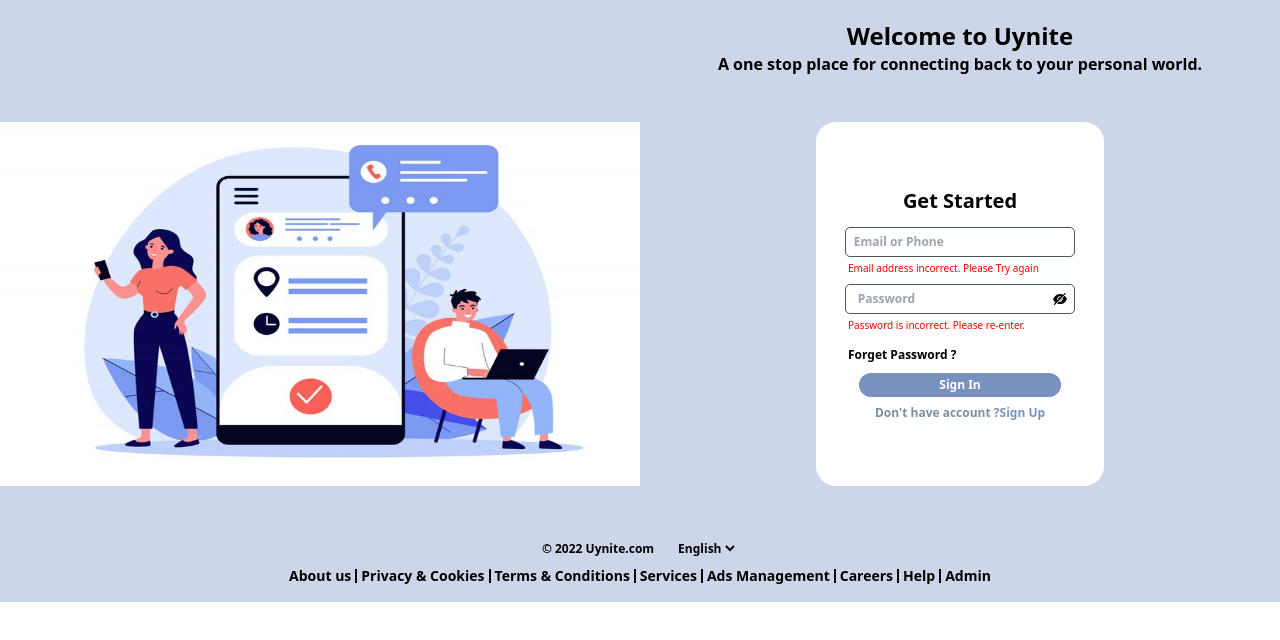
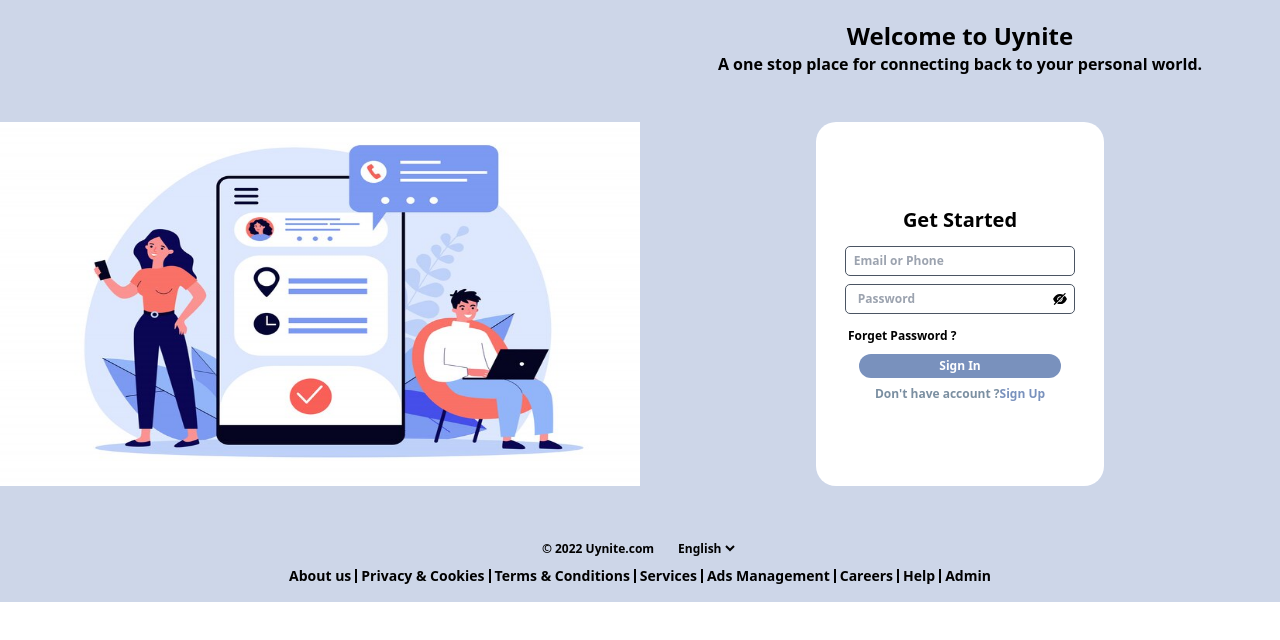
Before and after one commit to nshams901/responsive-design, a React (Vite) app: page /login in a window 1280 px wide. Shown: the top 640 px of the page. Built offline with nearby package versions, Linux system fonts and the light colour scheme.

Commit message:
Adding Validation

```diff
--- a/package.json
+++ b/package.json
@@ -10,10 +10,12 @@
   },
   "dependencies": {
     "@material-tailwind/react": "^1.4.2",
+    "formik": "^2.2.9",
     "react": "^18.2.0",
     "react-dom": "^18.2.0",
     "react-icons": "^4.8.0",
-    "react-router-dom": "^6.10.0"
+    "react-router-dom": "^6.10.0",
+    "yup": "^1.0.2"
   },
   "devDependencies": {
     "@types/react": "^18.0.28",
--- a/src/Components/Content/Button/Button2.jsx
+++ b/src/Components/Content/Button/Button2.jsx
@@ -3,7 +3,7 @@
 const Button2 = ({title,}) => {
   return (
     <div className={`w-full flex justify-center`}>
-        <button className={`bg-[#7991BD] text-white w-[70%] rounded-3xl py-1 font-bold text-xs`}>{title}</button>
+        <button type="submit" className={`bg-[#7991BD] text-white w-[70%] rounded-3xl py-1 font-bold text-xs`}>{title}</button>
     </div>
   )
 }
--- a/src/Components/Content/Content.jsx
+++ b/src/Components/Content/Content.jsx
@@ -18,9 +18,7 @@
             <Route path="/newpassword" element={<NewPassword /> }/>
             <Route path="/signup" element={ <Signup />  }/>
             <Route path="/entercode" element={  <EnterCode title="Enter Code" /> }/>
-
             <Route path="/verification" element={<EnterCode  title="Verfication starts now" />  }/>
-
           </Routes>
 
         </div>
--- a/src/Components/Content/InputBox/Input.jsx
+++ b/src/Components/Content/InputBox/Input.jsx
@@ -1,16 +1,20 @@
 import React from "react";
 
-const Input = ({title ,errorMessage}) => {
+const Input = ({title ,errorMessage,inputValue,onHandleChange,name,touched,onBlur}) => {
   return (
     <div className="w-full flex flex-col items-center">
       <input
         type="text"
+        name={name}
         placeholder={title}
+        value={inputValue}
         className="outline-none border-[1px] border-gray-600 rounded-[5px] w-[80%] text-xs py-1.5 pl-2 font-semibold"
+        onChange={onHandleChange}
+        onBlur={onBlur}
       />
-      <p className="text-[10px] text-[red] self-start ml-8 mt-1 w-[80%] ">
+     {touched &&  errorMessage ? <p className="text-[10px] text-[red] self-start ml-8 mt-1 w-[80%] ">
        {errorMessage}
-      </p>
+      </p> : null}
     </div>
   );
 };
--- a/src/Components/Content/InputBox/PasswordInput.jsx
+++ b/src/Components/Content/InputBox/PasswordInput.jsx
@@ -1,17 +1,23 @@
 import React, { useState } from "react";
 import { AiFillEyeInvisible, AiFillEye } from "react-icons/ai";
 
-const PasswordInput = ({ title, errorMessage }) => {
+const PasswordInput = ({
+  title,
+  errorMessage,
+  inputValue,
+  name,
+  onBlur,
+  touched,
+}) => {
   const [passwordType, setPasswordType] = useState("password");
 
   const onShowHidePassword = (event) => {
-      if(passwordType==="password")
-      {
-       setPasswordType("text")
-       return;
-      }
-      setPasswordType("password")
+    if (passwordType === "password") {
+      setPasswordType("text");
+      return;
     }
+    setPasswordType("password");
+  };
 
   return (
     <div className="w-full flex flex-col items-center justify-center ">
@@ -19,7 +25,9 @@
         <input
           type={passwordType}
           placeholder={title}
-          // values={passwordType}
+          name={name}
+          values={inputValue}
+          onBlur={onBlur}
           className="outline-none w-[90%] text-xs py-1.5 pl-2 font-semibold border-none"
         />
         {passwordType !== "password" ? (
@@ -31,9 +39,12 @@
           />
         )}
       </div>
-      <p className="text-[10px] text-[red] self-start ml-8 mt-1">
-        {errorMessage}
-      </p>
+
+      {touched && errorMessage ? (
+        <p className="text-[10px] text-[red] self-start ml-8 mt-1 w-[80%] ">
+          {errorMessage}
+        </p>
+      ) : null}
     </div>
   );
 };
--- a/src/Components/Content/Login/Login.jsx
+++ b/src/Components/Content/Login/Login.jsx
@@ -3,35 +3,77 @@
 import Input from "../InputBox/Input";
 import Heading from "../Heading/Heading";
 import PasswordInput from "../InputBox/PasswordInput";
+import { useFormik } from "formik";
 import Button2 from "../Button/Button2";
+import * as Yup from "yup";
 
 const Login = () => {
+  const passwordRules = /^(?=.*\d)(?=.*[a-z])(?=.*[A-Z]).{5,}$/;
+  const formik = useFormik({
+    initialValues: {
+      email: "",
+      password: "",
+    },
+    validationSchema: Yup.object({
+      email: Yup.string()
+        .email('"Email address incorrect. Please Try again"')
+        .required("Required"),
+        password:Yup.string()
+        .min(8,"Password should be minimum of 8 length characters with one numerical value")
+        .matches(passwordRules,{
+          message:
+            "min 5 characters, 1 upper case letter, 1 lower case letter, 1 numeric digit",
+        })
+        .required("Required"),
+    }),
+    onSubmit: (e) => {
+      e.preventDefault()
+      const dataObj = {
+        email: formik.values.email,
+        password: formik.values.password,
+      };
+      console.log("dataObj", dataObj);
+    },
+  });
+
   return (
     <>
-      <div className="w-full h-full rounded-[20px] flex flex-col justify-center items-center gap-2">
-        <Heading title="Get Started"/>
+      <form
+        className="w-full h-full rounded-[20px] flex flex-col justify-center items-center gap-2"
+        onSubmit={formik.handleSubmit}
+      >
+        <Heading title="Get Started" />
         <Input
           title="Email or Phone"
-          errorMessage="Email address incorrect. Please Try again"
+          name="email"
+          inputValue={formik.values.email}
+          errorMessage={formik.errors.email}
+          touched={formik.touched.email}
+          onHandleChange={formik.handleChange}
+          onBlur={formik.handleBlur}
         />
         <PasswordInput
           title="Password"
-          errorMessage="Password is incorrect. Please re-enter."
+          name="password"
+          inputValue={formik.values.password}
+          onHandleChange={formik.handleChange}
+          errorMessage={formik.errors.password}
+          touched={formik.touched.password}
+          onBlur={formik.handleBlur}
         />
         <div className="w-full">
           <Link to="/newpassword" className="ml-8 text-xs font-bold mb-2">
             Forget Password ?
           </Link>
         </div>
-        <Button2 title="Sign In"/>
+        <Button2 title="Sign In" />
         <p className="text-xs font-bold text-[#7B8FA1]">
-        Don't have account ?
-        <Link to="/signup" className="text-[#7991BD]">
-           Sign Up
-        </Link>
-      </p>
-
-      </div>
+          Don't have account ?
+          <Link to="/signup" className="text-[#7991BD]">
+            Sign Up
+          </Link>
+        </p>
+      </form>
     </>
   );
 };
--- a/src/Components/Content/Signup/Signup.jsx
+++ b/src/Components/Content/Signup/Signup.jsx
@@ -6,6 +6,7 @@
 import { BsFillQuestionCircleFill } from "react-icons/bs";
 
 const Signup = () => {
+
   return (
     <>
       <div className="w-full h-full rounded-[20px] flex flex-col justify-center items-center gap-1">
@@ -56,7 +57,9 @@
         <Button2 title="Sign Up" bgColor="#7991BD" />
         <p className="text-[10px] font-bold text-gray-500 mb-2">
           Already have and account ?
-          <span className="text-[#7991BD]">Sign In</span>
+          <Link to="/login" className="text-[#7991BD]">
+           Sign In
+        </Link>
         </p>
       </div>
     </>
```
Also changed, not shown: 1 other file (tests, documents, lock files or other folders).
